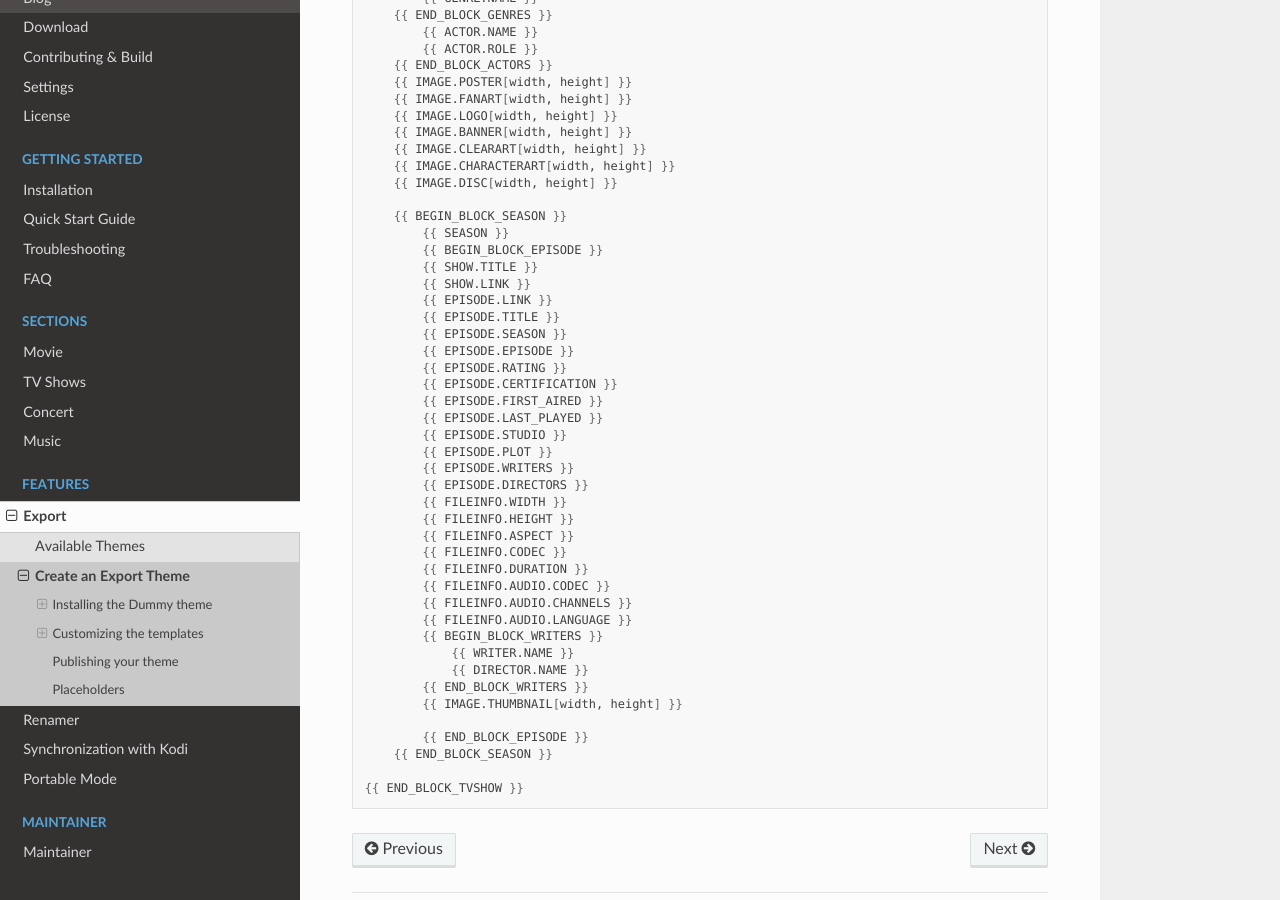
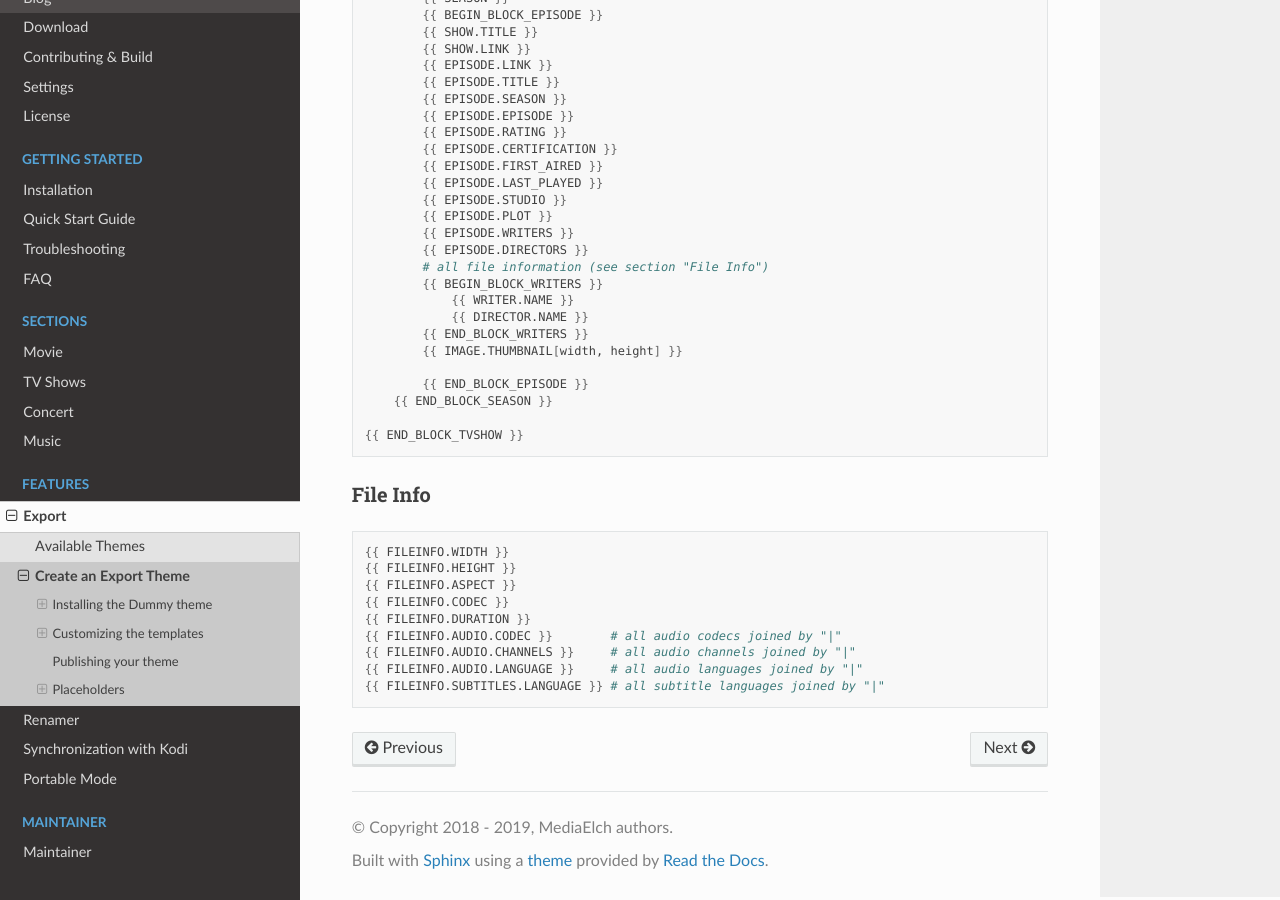
Before and after one commit to mediaelch/mediaelch-doc, a Sphinx documentation site: the page built from docs/source/export/create-theme.rst, in a window 1280 px wide and 900 px high, scrolled down 3963 px. Built offline with Sphinx 7.4.7 and the Read the Docs theme 2.0.0, drawn with Linux system fonts in a browser that asks for light colours; pages that are not in the unit, such as notebooks, are missing from menus; some of the changed text lies outside the part shown.

Commit message:
[Export] Add fileinfo section
 - add subtitle languages

```diff
--- a/docs/source/export/create-theme.rst
+++ b/docs/source/export/create-theme.rst
@@ -123,14 +123,7 @@ Here is a list of all placeholders that are available:
       {{ MOVIE.FILE_LAST_MODIFIED }}
       {{ MOVIE.FILENAME }}
       {{ MOVIE.DIR }}
-      {{ FILEINFO.WIDTH }}
-      {{ FILEINFO.HEIGHT }}
-      {{ FILEINFO.ASPECT }}
-      {{ FILEINFO.CODEC }}
-      {{ FILEINFO.DURATION }}
-      {{ FILEINFO.AUDIO.CODEC }}
-      {{ FILEINFO.AUDIO.CHANNELS }}
-      {{ FILEINFO.AUDIO.LANGUAGE }}
+      # all file information (see section "File Info")
       {{ IMAGE.POSTER[width, height] }}
       {{ IMAGE.FANART[width, height] }}
       {{ IMAGE.LOGO[width, height] }}
@@ -171,14 +164,7 @@ Here is a list of all placeholders that are available:
       {{ CONCERT.PLOT }}
       {{ CONCERT.TAGS }}
       {{ CONCERT.GENRES }}
-      {{ FILEINFO.WIDTH }}
-      {{ FILEINFO.HEIGHT }}
-      {{ FILEINFO.ASPECT }}
-      {{ FILEINFO.CODEC }}
-      {{ FILEINFO.DURATION }}
-      {{ FILEINFO.AUDIO.CODEC }}
-      {{ FILEINFO.AUDIO.CHANNELS }}
-      {{ FILEINFO.AUDIO.LANGUAGE }}
+      # all file information (see section "File Info")
       {{ BEGIN_BLOCK_TAGS }}
           {{ TAG.NAME }}
       {{ END_BLOCK_TAGS }}
@@ -240,14 +226,7 @@ Here is a list of all placeholders that are available:
           {{ EPISODE.PLOT }}
           {{ EPISODE.WRITERS }}
           {{ EPISODE.DIRECTORS }}
-          {{ FILEINFO.WIDTH }}
-          {{ FILEINFO.HEIGHT }}
-          {{ FILEINFO.ASPECT }}
-          {{ FILEINFO.CODEC }}
-          {{ FILEINFO.DURATION }}
-          {{ FILEINFO.AUDIO.CODEC }}
-          {{ FILEINFO.AUDIO.CHANNELS }}
-          {{ FILEINFO.AUDIO.LANGUAGE }}
+          # all file information (see section "File Info")
           {{ BEGIN_BLOCK_WRITERS }}
               {{ WRITER.NAME }}
               {{ DIRECTOR.NAME }}
@@ -258,3 +237,19 @@ Here is a list of all placeholders that are available:
       {{ END_BLOCK_SEASON }}
 
   {{ END_BLOCK_TVSHOW }}
+
+
+File Info
+^^^^^^^^^
+
+.. code-block:: sh
+
+  {{ FILEINFO.WIDTH }}
+  {{ FILEINFO.HEIGHT }}
+  {{ FILEINFO.ASPECT }}
+  {{ FILEINFO.CODEC }}
+  {{ FILEINFO.DURATION }}
+  {{ FILEINFO.AUDIO.CODEC }}        # all audio codecs joined by "|"
+  {{ FILEINFO.AUDIO.CHANNELS }}     # all audio channels joined by "|"
+  {{ FILEINFO.AUDIO.LANGUAGE }}     # all audio languages joined by "|"
+  {{ FILEINFO.SUBTITLES.LANGUAGE }} # all subtitle languages joined by "|"
```
